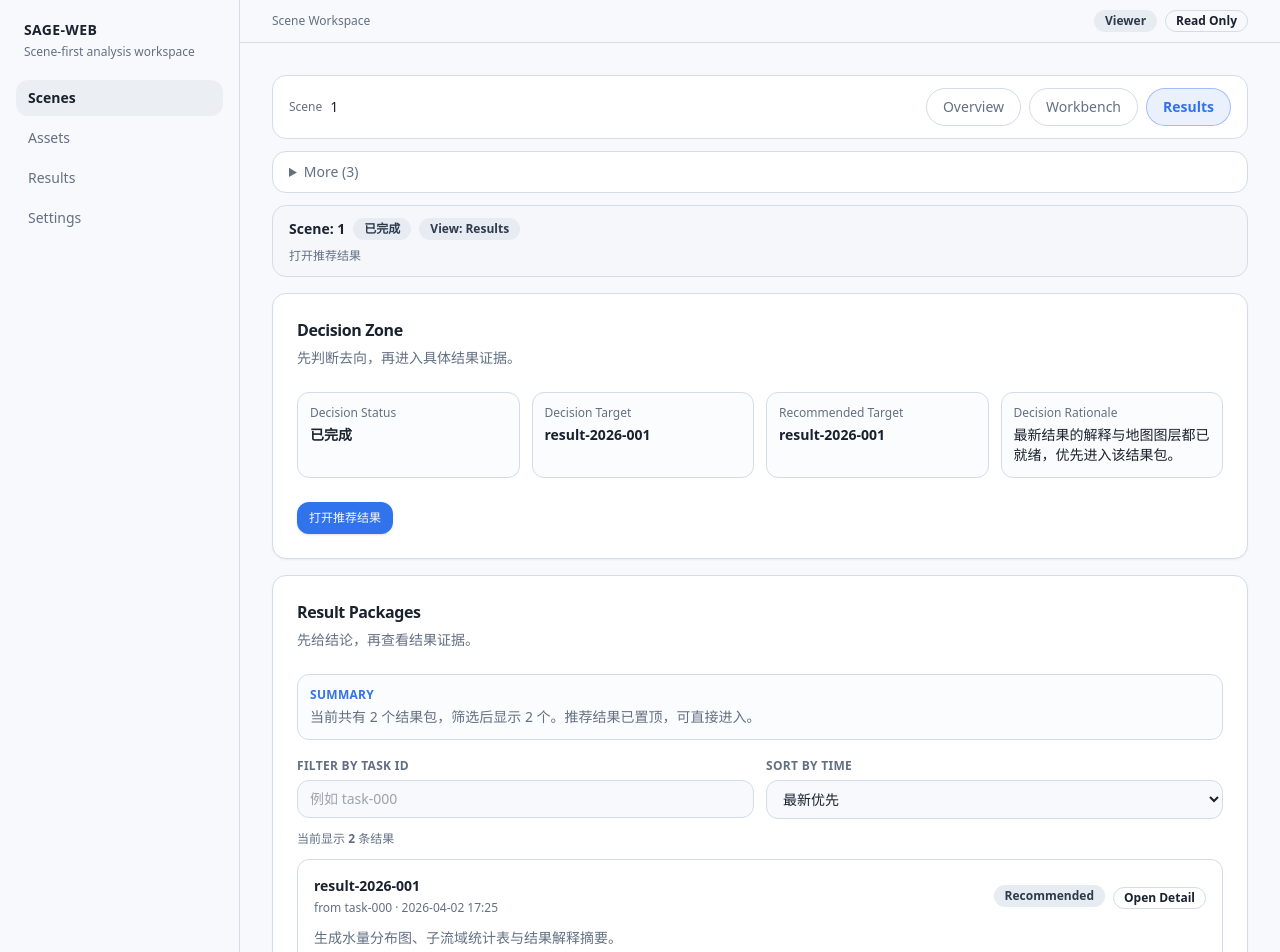
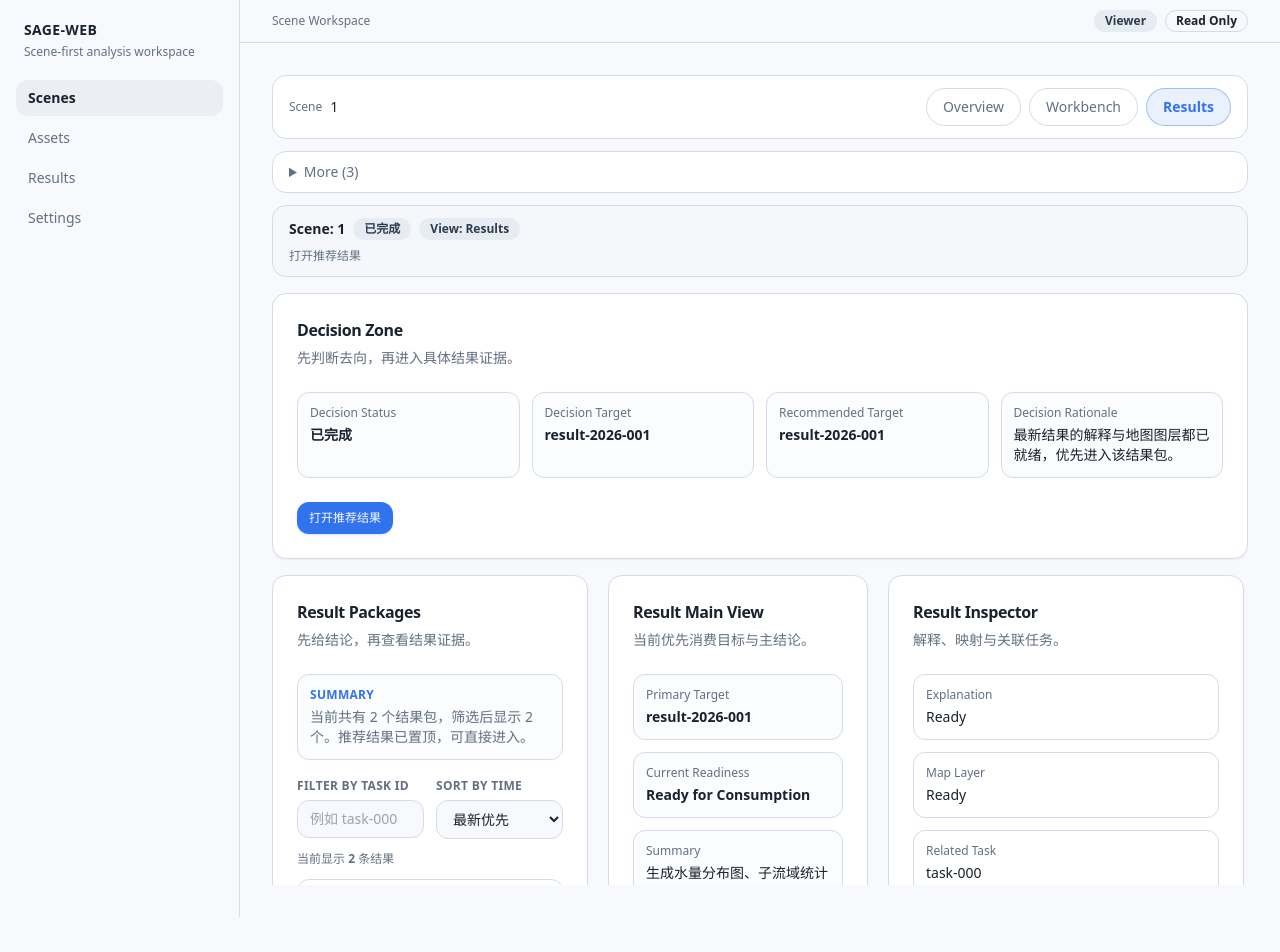
Before and after one commit to ssaurora/SAGE-WEB-Beta, a Next.js app: page /scenes/1/results in a window 1280 px wide. Shown: the top 952 px of the page. After the commit the page ends 917 px from the top, so only its background shows below. Built offline with nearby package versions, Linux system fonts and the light colour scheme.

Commit message:
refactor: Update layout structure for various pages to enhance responsiveness and user experience

```diff
--- a/app/results/[resultId]/page.tsx
+++ b/app/results/[resultId]/page.tsx
@@ -40,7 +40,7 @@ export default async function ResultDetailPage({
   const vm = await getResultDetailViewModel(resultId);
 
   return (
-    <div className="space-y-4">
+    <div className="flex h-[calc(100vh-11rem)] min-h-[680px] flex-col gap-4 overflow-hidden">
       <TaskContextBar
         sceneName={vm.sceneId}
         sceneHref={`/scenes/${vm.sceneId}/overview`}
@@ -71,7 +71,9 @@ export default async function ResultDetailPage({
         </CardContent>
       </Card>
 
-      <ResultDetailClient vm={vm} />
+      <div className="min-h-0 flex-1 overflow-auto pr-1">
+        <ResultDetailClient vm={vm} />
+      </div>
     </div>
   );
 }
--- a/app/results/page.tsx
+++ b/app/results/page.tsx
@@ -33,7 +33,7 @@ export default async function ResultsPage() {
   )[0];
 
   return (
-    <div className="space-y-4">
+    <div className="flex h-[calc(100vh-11rem)] min-h-[680px] flex-col gap-4 overflow-hidden">
       <TaskContextBar
         sceneName="Global Results"
         currentView="Results"
@@ -65,7 +65,67 @@ export default async function ResultsPage() {
         </CardContent>
       </Card>
 
-      <ResultsListClient vm={vm} />
+      <div className="hidden min-h-0 flex-1 xl:grid xl:grid-cols-[320px_minmax(0,1fr)_360px] xl:gap-4">
+        <div className="min-h-0 overflow-auto pr-1">
+          <ResultsListClient vm={vm} />
+        </div>
+
+        <div className="min-h-0 overflow-auto pr-1">
+          <Card>
+            <CardHeader>
+              <CardTitle className="text-base">Result Main View</CardTitle>
+              <CardDescription>当前全局结果消费主目标。</CardDescription>
+            </CardHeader>
+            <CardContent className="space-y-3">
+              <div className="rounded-md border bg-muted/20 p-3 text-sm">
+                <p className="text-xs text-muted-foreground">Latest Result</p>
+                <p className="mt-1 font-semibold">{latestResult?.id ?? "-"}</p>
+              </div>
+              <div className="rounded-md border bg-muted/20 p-3 text-sm">
+                <p className="text-xs text-muted-foreground">Task</p>
+                <p className="mt-1 font-semibold">
+                  {latestResult?.taskId ?? "-"}
+                </p>
+              </div>
+              <div className="rounded-md border bg-muted/20 p-3 text-sm">
+                <p className="text-xs text-muted-foreground">Scene</p>
+                <p className="mt-1 font-semibold">
+                  {latestResult?.sceneId ?? "-"}
+                </p>
+              </div>
+            </CardContent>
+          </Card>
+        </div>
+
+        <div className="min-h-0 overflow-auto pr-1">
+          <Card>
+            <CardHeader>
+              <CardTitle className="text-base">Result Inspector</CardTitle>
+              <CardDescription>格式、状态与消费提示。</CardDescription>
+            </CardHeader>
+            <CardContent className="space-y-3">
+              <div className="rounded-md border p-3 text-sm">
+                <p className="text-xs text-muted-foreground">Status</p>
+                <p className="mt-1 font-medium">{latestResult?.status ?? "-"}</p>
+              </div>
+              <div className="rounded-md border p-3 text-sm">
+                <p className="text-xs text-muted-foreground">Format</p>
+                <p className="mt-1 font-medium">{latestResult?.format ?? "-"}</p>
+              </div>
+              <div className="rounded-md border p-3 text-sm text-muted-foreground">
+                <p className="text-xs">Primary Action</p>
+                <p className="mt-1 text-foreground">
+                  先在左侧筛选结果，再进入详情完成解释与导出。
+                </p>
+              </div>
+            </CardContent>
+          </Card>
+        </div>
+      </div>
+
+      <div className="space-y-4 xl:hidden">
+        <ResultsListClient vm={vm} />
+      </div>
     </div>
   );
 }
--- a/app/scenes/[sceneId]/results/page.tsx
+++ b/app/scenes/[sceneId]/results/page.tsx
@@ -20,6 +20,15 @@ import {
   getTaskStateLabel,
   getTaskStateVariant,
 } from "@/lib/status/task-state";
+
+function readinessLabel(
+  mapLayerReady: boolean | undefined,
+  explanationReady: boolean | undefined,
+) {
+  if (!mapLayerReady) return "Map Layer Pending";
+  if (!explanationReady) return "Explanation Pending";
+  return "Ready for Consumption";
+}
 
 export default async function SceneResultsPage({
   params,
@@ -98,7 +107,7 @@ export default async function SceneResultsPage({
   })();
 
   return (
-    <div className="space-y-4">
+    <div className="flex h-[calc(100vh-11rem)] min-h-[680px] flex-col gap-4 overflow-hidden">
       <TaskContextBar
         sceneName={sceneId}
         sceneHref={`/scenes/${sceneId}/overview`}
@@ -163,6 +172,8 @@ export default async function SceneResultsPage({
         </Card>
       ) : null}
 
+      <div className="hidden min-h-0 flex-1 xl:grid xl:grid-cols-[320px_minmax(0,1fr)_360px] xl:gap-4">
+        <div className="min-h-0 overflow-auto pr-1">
           <SceneResultsPanel
             sceneId={vm.sceneId}
             items={vm.items}
@@ -170,5 +181,77 @@ export default async function SceneResultsPage({
             contextFrom={from}
           />
         </div>
+
+        <div className="min-h-0 overflow-auto pr-1">
+          <Card>
+            <CardHeader>
+              <CardTitle className="text-base">Result Main View</CardTitle>
+              <CardDescription>当前优先消费目标与主结论。</CardDescription>
+            </CardHeader>
+            <CardContent className="space-y-3">
+              <div className="rounded-md border bg-muted/20 p-3 text-sm">
+                <p className="text-xs text-muted-foreground">Primary Target</p>
+                <p className="mt-1 font-semibold">
+                  {latestResult?.resultId ?? "-"}
+                </p>
+              </div>
+              <div className="rounded-md border bg-muted/20 p-3 text-sm">
+                <p className="text-xs text-muted-foreground">Current Readiness</p>
+                <p className="mt-1 font-semibold">
+                  {readinessLabel(
+                    latestResult?.mapLayerReady,
+                    latestResult?.explanationReady,
+                  )}
+                </p>
+              </div>
+              <div className="rounded-md border bg-muted/20 p-3 text-sm text-muted-foreground">
+                <p className="text-xs">Summary</p>
+                <p className="mt-1 text-foreground">
+                  {latestResult?.summary ?? "暂无结果摘要"}
+                </p>
+              </div>
+            </CardContent>
+          </Card>
+        </div>
+
+        <div className="min-h-0 overflow-auto pr-1">
+          <Card>
+            <CardHeader>
+              <CardTitle className="text-base">Result Inspector</CardTitle>
+              <CardDescription>解释、映射与关联任务。</CardDescription>
+            </CardHeader>
+            <CardContent className="space-y-3">
+              <div className="rounded-md border p-3 text-sm">
+                <p className="text-xs text-muted-foreground">Explanation</p>
+                <p className="mt-1 font-medium">
+                  {latestResult?.explanationReady ? "Ready" : "Pending"}
+                </p>
+              </div>
+              <div className="rounded-md border p-3 text-sm">
+                <p className="text-xs text-muted-foreground">Map Layer</p>
+                <p className="mt-1 font-medium">
+                  {latestResult?.mapLayerReady ? "Ready" : "Pending"}
+                </p>
+              </div>
+              <div className="rounded-md border p-3 text-sm">
+                <p className="text-xs text-muted-foreground">Related Task</p>
+                <p className="mt-1 font-medium">
+                  {latestResult?.fromTaskId ?? taskId ?? "-"}
+                </p>
+              </div>
+            </CardContent>
+          </Card>
+        </div>
+      </div>
+
+      <div className="space-y-4 xl:hidden">
+        <SceneResultsPanel
+          sceneId={vm.sceneId}
+          items={vm.items}
+          initialTaskFilter={taskId ?? ""}
+          contextFrom={from}
+        />
+      </div>
+    </div>
   );
 }
--- a/app/scenes/[sceneId]/workbench/page.tsx
+++ b/app/scenes/[sceneId]/workbench/page.tsx
@@ -39,7 +39,7 @@ export default async function SceneWorkbenchPage({
   }
 
   return (
-    <div className="space-y-4">
+    <div className="flex h-[calc(100vh-11rem)] min-h-[680px] flex-col gap-4 overflow-hidden">
       <TaskContextBar
         sceneName={vm.header.sceneName}
         sceneHref={`/scenes/${sceneId}/overview`}
--- a/app/task-governance/[taskId]/page.tsx
+++ b/app/task-governance/[taskId]/page.tsx
@@ -62,7 +62,7 @@ export default async function TaskGovernancePage({
   })();
 
   return (
-    <div className="space-y-4">
+    <div className="flex h-[calc(100vh-11rem)] min-h-[680px] flex-col gap-4 overflow-hidden">
       <TaskContextBar
         sceneName={vm.sceneId}
         sceneHref={`/scenes/${vm.sceneId}/overview`}
@@ -159,6 +159,21 @@ export default async function TaskGovernancePage({
         </CardContent>
       </Card>
 
+      <div className="hidden min-h-0 flex-1 xl:grid xl:grid-cols-[420px_minmax(0,1fr)] xl:gap-4">
+        <div className="min-h-0 overflow-auto pr-1">
+          <GovernanceRecoveryPanel
+            sceneId={vm.sceneId}
+            taskId={vm.taskId}
+            status={decisionStatus}
+            canResume={vm.canResume}
+            failureReason={vm.failureSummary}
+            missingInputs={vm.missingRequiredInputs}
+            invalidBindings={vm.requiredActions}
+            suggestedFix={vm.suggestedFixes[0]}
+          />
+        </div>
+
+        <div className="min-h-0 overflow-auto pr-1">
           <GovernanceEvidenceTabs
             requiredActions={vm.requiredActions}
             missingRequiredInputs={vm.missingRequiredInputs}
@@ -170,5 +185,30 @@ export default async function TaskGovernancePage({
             auditSummary={vm.auditSummary}
           />
         </div>
+      </div>
+
+      <div className="space-y-4 xl:hidden">
+        <GovernanceRecoveryPanel
+          sceneId={vm.sceneId}
+          taskId={vm.taskId}
+          status={decisionStatus}
+          canResume={vm.canResume}
+          failureReason={vm.failureSummary}
+          missingInputs={vm.missingRequiredInputs}
+          invalidBindings={vm.requiredActions}
+          suggestedFix={vm.suggestedFixes[0]}
+        />
+        <GovernanceEvidenceTabs
+          requiredActions={vm.requiredActions}
+          missingRequiredInputs={vm.missingRequiredInputs}
+          failureSummary={vm.failureSummary}
+          suggestedFixes={vm.suggestedFixes}
+          manifestSummary={vm.manifestSummary}
+          artifacts={vm.artifacts}
+          lifecycleEvents={vm.lifecycleEvents}
+          auditSummary={vm.auditSummary}
+        />
+      </div>
+    </div>
   );
 }
--- a/components/pages/workbench-map-interactive.tsx
+++ b/components/pages/workbench-map-interactive.tsx
@@ -847,7 +847,7 @@ export function WorkbenchMapInteractive({
   );
 
   return (
-    <div className="space-y-4">
+    <div className="flex h-full min-h-0 flex-col gap-4 overflow-hidden">
       <Card>
         <CardHeader className="pb-3">
           <div className="space-y-2">
@@ -888,43 +888,59 @@ export function WorkbenchMapInteractive({
         </CardHeader>
       </Card>
 
-      {layoutMode === "input-recovery" ? (
-        <div className="grid gap-4 xl:grid-cols-[1.35fr_0.95fr]">
-          <div className="space-y-4">
+      <div className="hidden min-h-0 flex-1 xl:grid xl:grid-cols-[320px_minmax(0,1fr)_360px] xl:gap-4">
+        <div className="min-h-0 space-y-4 overflow-auto pr-1">
           {renderInputsCard("expanded")}
-            {renderEvidenceCards()}
         </div>
-          <div className="space-y-4">
+
+        <div className="min-h-0 space-y-4 overflow-auto pr-1">
+          {renderMapCard()}
+        </div>
+
+        <div className="min-h-0 space-y-4 overflow-auto pr-1">
           {renderStateFocusCard()}
-            {renderMapCard()}
           {renderObjectInspector()}
         </div>
       </div>
-      ) : layoutMode === "result-transition" ? (
-        <div className="grid gap-4 xl:grid-cols-[0.95fr_1.05fr]">
-          <div className="space-y-4">
+
+      <div className="hidden shrink-0 xl:block">
+        <details className="rounded-lg border bg-card" open>
+          <summary className="cursor-pointer px-4 py-3 text-sm font-medium text-foreground">
+            Evidence Console
+          </summary>
+          <div className="max-h-64 overflow-auto px-4 pb-4">
+            <div className="space-y-4">{renderEvidenceCards()}</div>
+          </div>
+        </details>
+      </div>
+
+      <div className="space-y-4 xl:hidden">
+        {renderMapCard()}
+
+        <details className="rounded-lg border bg-card p-3">
+          <summary className="cursor-pointer text-sm font-medium text-foreground">
+            Inputs Console
+          </summary>
+          <div className="mt-3">{renderInputsCard("expanded")}</div>
+        </details>
+
+        <details className="rounded-lg border bg-card p-3">
+          <summary className="cursor-pointer text-sm font-medium text-foreground">
+            Inspector Console
+          </summary>
+          <div className="mt-3 space-y-3">
             {renderStateFocusCard()}
-            {renderEvidenceCards()}
-          </div>
-          <div className="space-y-4">
-            {renderMapCard()}
-            {renderInputsCard("collapsed")}
             {renderObjectInspector()}
           </div>
+        </details>
+
+        <details className="rounded-lg border bg-card p-3">
+          <summary className="cursor-pointer text-sm font-medium text-foreground">
+            Evidence Console
+          </summary>
+          <div className="mt-3 space-y-3">{renderEvidenceCards()}</div>
+        </details>
       </div>
-      ) : (
-        <div className="grid gap-4 xl:grid-cols-[0.9fr_1.1fr]">
-          <div className="space-y-4">
-            {renderStateFocusCard()}
-            {renderInputsCard("collapsed")}
-          </div>
-          <div className="space-y-4">
-            {renderMapCard()}
-            {renderEvidenceCards()}
-            {renderObjectInspector()}
-          </div>
-        </div>
-      )}
     </div>
   );
 }
```
Lines whose indentation alone changed are shown as unchanged.
